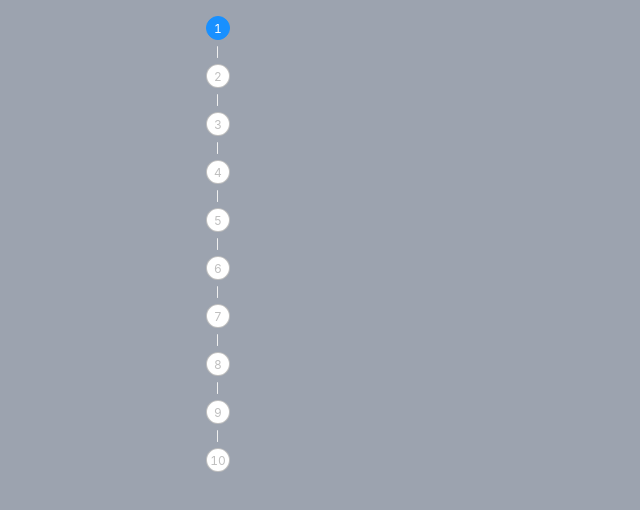
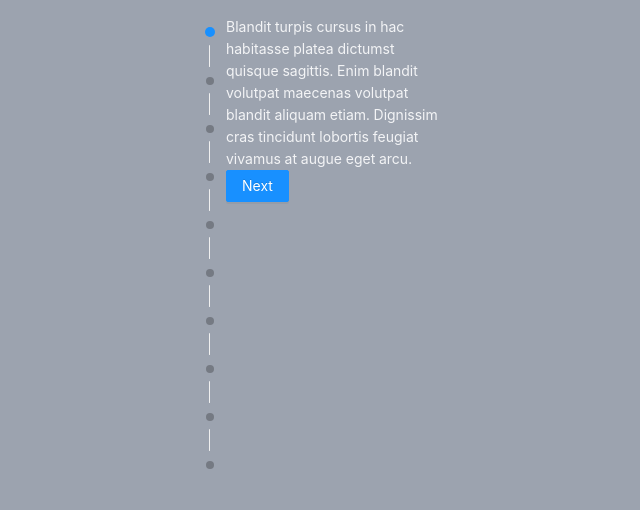
Before and after one commit to cyan0n/myth-quiz, a Next.js app: page /quiz in a window 1280 px wide. Shown: the top 510 px of the page, without its empty margins (194-834 px from the left). Built offline with nearby package versions, Linux system fonts and the light colour scheme.

Commit message:
Refactoring

```diff
--- a/components/steps/stepsNumbersHorizontal.tsx
+++ b/components/steps/stepsNumbersHorizontal.tsx
@@ -1,70 +1,75 @@
-import { Button, Col, Popover, Row, Space, Steps } from 'antd';
-import Layout from 'antd/lib/layout/layout'
-import React from 'react'
+import { useCounter } from "ahooks";
+import { Button, Col, Row, Space, Steps } from "antd";
+import React, { useEffect, useState } from "react";
 
 interface StepsHorizontalProps {}
 
 const steps = [
   {
-      title: ' ',
-      content: 'Blandit turpis cursus in hac habitasse platea dictumst quisque sagittis. Enim blandit volutpat maecenas volutpat blandit aliquam etiam. Dignissim cras tincidunt lobortis feugiat vivamus at augue eget arcu. ',
+    title: " ",
+    content:
+      "Blandit turpis cursus in hac habitasse platea dictumst quisque sagittis. Enim blandit volutpat maecenas volutpat blandit aliquam etiam. Dignissim cras tincidunt lobortis feugiat vivamus at augue eget arcu. ",
   },
   {
-      title: ' ',
-      content: 'Second-content',
+    title: " ",
+    content: "Second-content",
   },
   {
-      title: ' ',
-      content: 'Last-content',
+    title: " ",
+    content: "Last-content",
   },
   {
-        title: ' ',
-        content: 'Last-content',
+    title: " ",
+    content: "Last-content",
   },
   {
-        title: ' ',
-        content: 'Second-content',
+    title: " ",
+    content: "Second-content",
   },
   {
-        title: ' ',
-        content: 'Last-content',
+    title: " ",
+    content: "Last-content",
   },
   {
-        title: ' ',
-        content: 'Second-content',
+    title: " ",
+    content: "Second-content",
   },
   {
-        title: ' ',
-        content: 'Last-content',
+    title: " ",
+    content: "Last-content",
   },
   {
-        title: ' ',
-        content: 'Second-content',
+    title: " ",
+    content: "Second-content",
   },
   {
-        title: ' ',
-        content: 'Last-content',
+    title: " ",
+    content: "Last-content",
   },
 ];
 
 const StepsNumbersHorizontal: React.FC<StepsHorizontalProps> = ({}) => {
-    const [current, setCurrent] = React.useState(0);
+  const [step, { inc: nextStep, dec: prevStep, set: setStep }] = useCounter(0, {
+    min: 0,
+    max: 10,
+  });
+  const [current, setCurrent] = useState(steps[0]);
 
-    const next = () => {
-        setCurrent(current + 1);
-    };
-
-    const previous = () => {
-        setCurrent(current - 1);
-    };
+  useEffect(() => {
+    setCurrent(steps[step]);
+  }, [step]);
 
   return (
     <div>
       <Row>
-                <Col span={8}>
-                    <Steps current={current} size="small" direction="vertical">
-                        {steps.map(item => (
-                            <Steps.Step key={item.title} title={item.title} />
+        <Col span={1}>
+          <Steps current={step} size="default" direction="vertical" progressDot>
+            {steps.map((item, index) => (
+              <Steps.Step
+                key={item.title}
+                title={item.title}
+                onClick={() => setStep(index)}
+              />
             ))}
           </Steps>
         </Col>
@@ -72,18 +77,18 @@ const StepsNumbersHorizontal: React.FC<StepsHorizontalProps> = ({}) => {
           <div className="space-align-container mr-24">
             <div className="space-align-block">
               <Space align="center">
-                                <div className="steps-content">{steps[current].content}</div>
+                <div className="steps-content">{current.content}</div>
               </Space>
             </div>
           </div>
           <div className="steps-action">
-                        {current <steps.length - 1 && (
-                            <Button type="primary" onClick={() => next()}>
+            {step < steps.length - 1 && (
+              <Button type="primary" onClick={() => nextStep()}>
                 Next
               </Button>
             )}
-                        {current > 0 && (
-                            <Button type="primary" onClick={() => previous()}>
+            {step > 0 && (
+              <Button type="primary" onClick={() => prevStep()}>
                 Previous
               </Button>
             )}
--- a/package.json
+++ b/package.json
@@ -8,6 +8,7 @@
     "start": "next start"
   },
   "dependencies": {
+    "ahooks": "^2.10.9",
     "antd": "^4.16.9",
     "mongodb": "^4.0.1",
     "next": "11.0.1",
--- a/pages/quiz.tsx
+++ b/pages/quiz.tsx
@@ -9,11 +9,11 @@ import StepsNumbersVertical from "../components/steps/stepsNumbersVertical";
 interface QuizProps {}
 
 const Quiz: React.FC<QuizProps> = ({}) => {
-    return (
-        <Layout>
-            <StepsNumbersVertical />
-        </Layout>
-    )
+  return (
+    <Layout>
+      <StepsNumbersHorizontal />
+    </Layout>
+  );
 };
 
 export default Quiz;
```
Also changed, not shown: 1 other file (tests, documents, lock files or other folders). Lines whose indentation alone changed are shown as unchanged.
